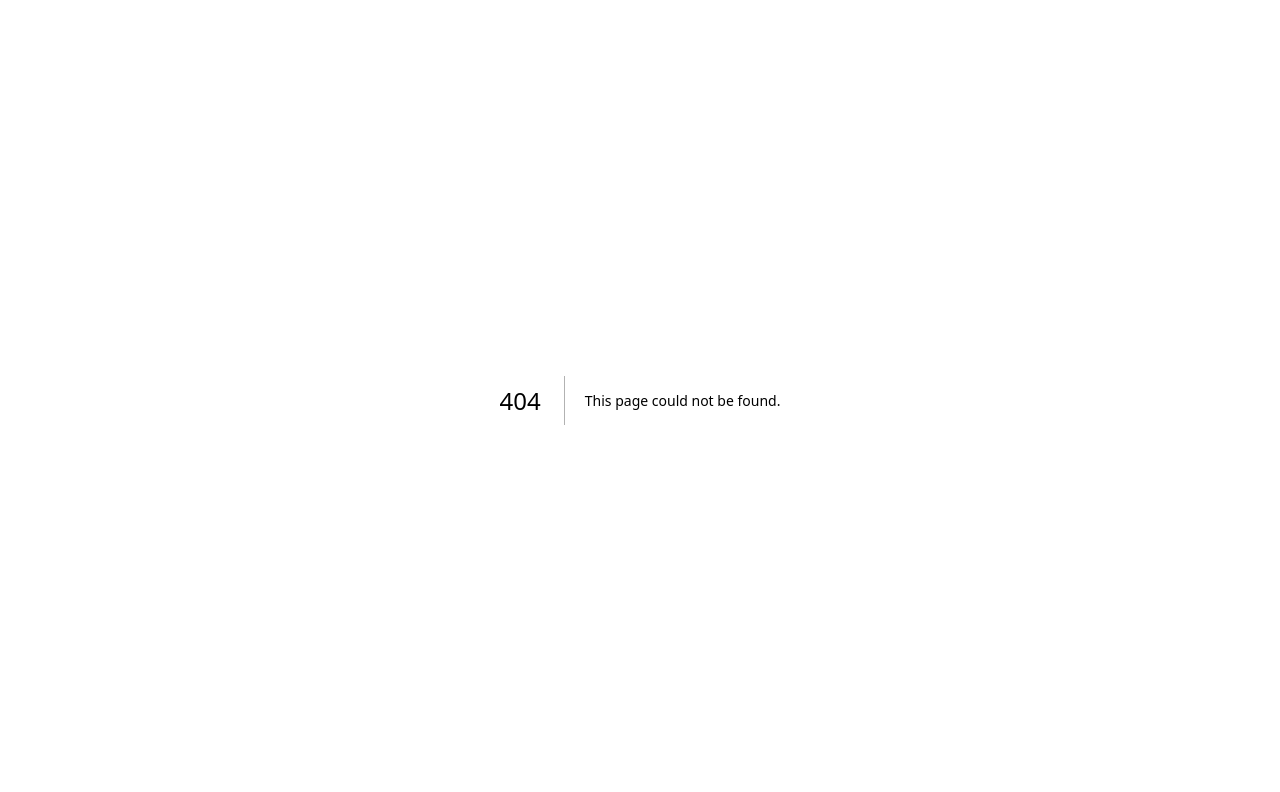
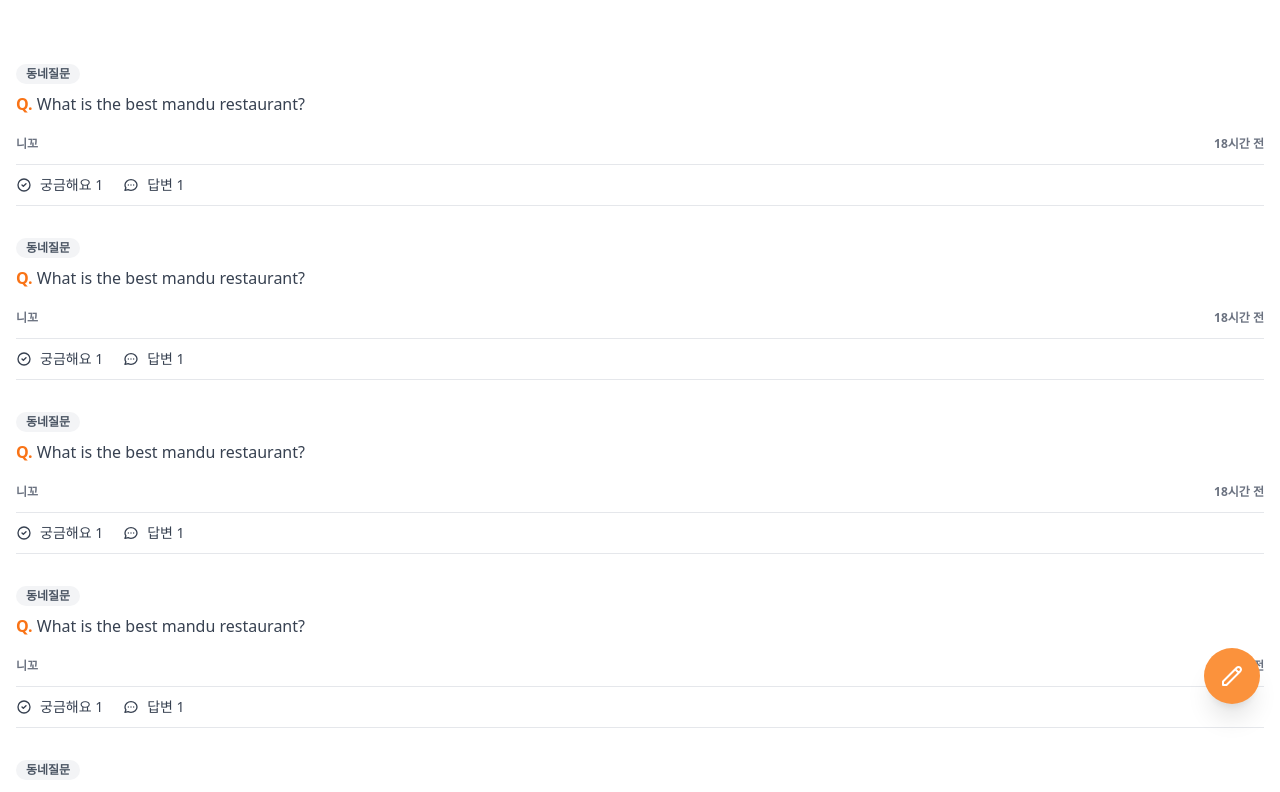
Before and after one commit to frontWeb-dev/carrot-market, a Next.js app: page /community in a window 1280 px wide. Before the commit this address had no page. Shown: the top 792 px of the page. Built offline with nearby package versions, Linux system fonts and the light colour scheme.

Commit message:
feat: Community

```diff
--- /dev/null
+++ b/pages/community/index.tsx
@@ -0,0 +1,50 @@
+import type { NextPage } from 'next';
+
+const Community: NextPage = () => {
+  return (
+    <div className='space-y-8 py-16 px-4'>
+      {[...Array(6)].map((_, i) => (
+        <div key={i} className='flex cursor-pointer flex-col items-start '>
+          <span className='flex items-center rounded-full bg-gray-100 px-2.5 py-0.5 text-xs font-semibold text-gray-600'>동네질문</span>
+
+          <div className='mt-2 text-gray-700'>
+            <span className='font-semibold text-orange-500'>Q.</span> What is the best mandu restaurant?
+          </div>
+          <div className='mt-5 flex w-full items-center justify-between text-xs font-semibold text-gray-500'>
+            <span>니꼬</span>
+            <span>18시간 전</span>
+          </div>
+          <div className='mt-3 flex w-full space-x-5 border-b-[1.5px] border-t py-2.5 text-gray-700'>
+            <span className='flex items-center space-x-2 text-sm'>
+              <svg className='h-4 w-4' fill='none' stroke='currentColor' viewBox='0 0 24 24' xmlns='http://www.w3.org/2000/svg'>
+                <path strokeLinecap='round' strokeLinejoin='round' strokeWidth='2' d='M9 12l2 2 4-4m6 2a9 9 0 11-18 0 9 9 0 0118 0z'></path>
+              </svg>
+              <span>궁금해요 1</span>
+            </span>
+            <span className='flex items-center space-x-2 text-sm'>
+              <svg className='h-4 w-4' fill='none' stroke='currentColor' viewBox='0 0 24 24' xmlns='http://www.w3.org/2000/svg'>
+                <path
+                  strokeLinecap='round'
+                  strokeLinejoin='round'
+                  strokeWidth='2'
+                  d='M8 12h.01M12 12h.01M16 12h.01M21 12c0 4.418-4.03 8-9 8a9.863 9.863 0 01-4.255-.949L3 20l1.395-3.72C3.512 15.042 3 13.574 3 12c0-4.418 4.03-8 9-8s9 3.582 9 8z'></path>
+              </svg>
+              <span>답변 1</span>
+            </span>
+          </div>
+        </div>
+      ))}
+      <button className='fixed  right-5 bottom-24 rounded-full bg-orange-400 p-4 text-white shadow-xl transition-colors hover:bg-orange-500'>
+        <svg className='h-6 w-6' fill='none' stroke='currentColor' viewBox='0 0 24 24' xmlns='http://www.w3.org/2000/svg'>
+          <path
+            strokeLinecap='round'
+            strokeLinejoin='round'
+            strokeWidth='2'
+            d='M15.232 5.232l3.536 3.536m-2.036-5.036a2.5 2.5 0 113.536 3.536L6.5 21.036H3v-3.572L16.732 3.732z'></path>
+        </svg>
+      </button>
+    </div>
+  );
+};
+
+export default Community;
```
